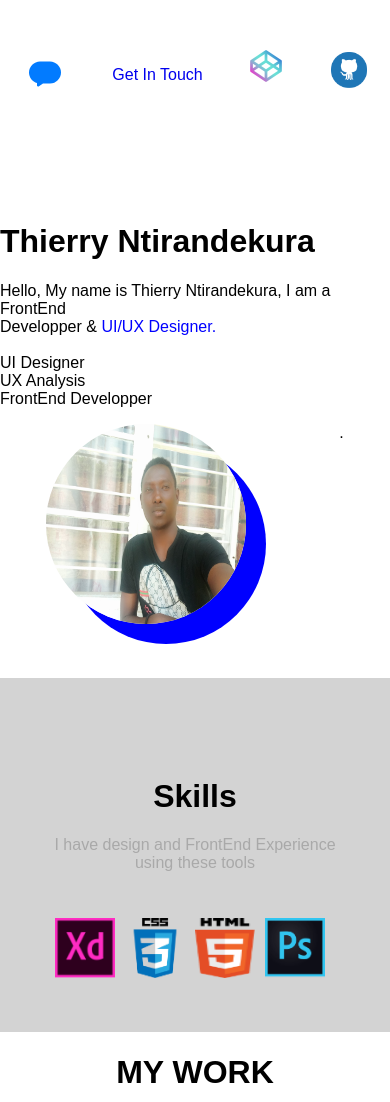
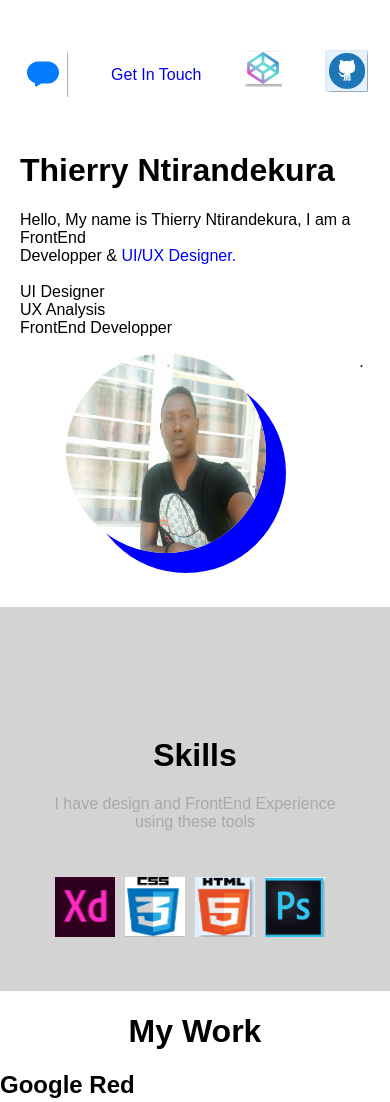
Before and after one commit to Thiernope/My-portfolio, a plain HTML site: page index.html in a window 390 px wide. Shown: the top 1102 px of the page. Drawn offline with Linux system fonts and the light colour scheme.

Commit message:
Last commit

```diff
--- a/index.html
+++ b/index.html
@@ -9,16 +9,16 @@
 <body>
     <div class="flex-header">
      <div class="contact">
-    <a href="#"><img src="contact2.PNG" alt=""></a>
+    <a href="https://web.facebook.com/"><img src="contact.PNG" alt=""></a>
      </div>
      <div class="in-touch">
-        <a href="#"><p>Get In Touch</p></a>
+        <a href="https://www.linkedin.com/in/thierry-ntirandekura-96b33417b/"><p>Get In Touch</p></a>
      </div>
      <div class="codepen">
-         <a href="#"><img src="codepen2.PNG" alt=""></a>
+         <a href="https://codepen.io/pen/tour/welcome/start"><img src="pen.PNG" alt=""></a>
      </div>
      <div class="github">
-         <a href="#"><img src="github2.PNG" alt=""></a>
+         <a href="https://github.com/Thiernope"><img src="git.PNG" alt=""></a>
      </div>
     </div>
 
@@ -46,23 +46,23 @@
 
      <div class="tools">
      <div>
-        <img src="xd2.PNG" alt="">
+        <img src="xd.PNG" alt="">
       </div>
       <div>
-          <img src="css2.PNG" alt="">
+          <img src="css.PNG" alt="">
       </div>
       <div>
-          <img src="html2.PNG" alt="">
+          <img src="html.PNG" alt="">
       </div>
       <div>
-          <img src="ps2.PNG" alt="">
+          <img src="ps.PNG" alt="">
       </div>
      </div>
     </div>
     </div>
 
     <div class="works-part">
-       <h1>MY WORK</h1>
+       <h1>My Work</h1>
     </div>
     <div class="google-part">
         <div>
--- a/stylish.css
+++ b/stylish.css
@@ -144,7 +144,10 @@ span{
 
     .top-wrapper{
         flex-wrap: wrap;
+        margin: 30px 20px 20px;
     }
 
-
+    .text> .text-flex >h1{
+      padding-top:30px;
+  }
 }
```
Also changed, not shown: codepen2.png (deleted), contact.PNG (added), contact2.png (deleted), css.PNG (added), css2.png (deleted), git.PNG (added), github2.png (deleted), html.PNG (added), html2.png (deleted), pen.PNG (added), ps.PNG (added), ps2.png (deleted), xd.PNG (added), xd2.png (deleted).
